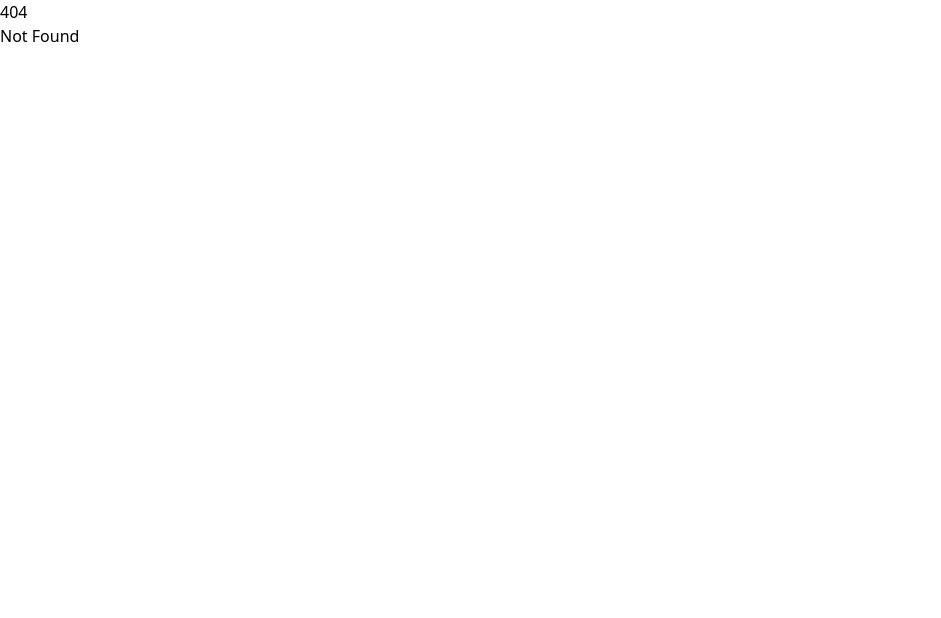
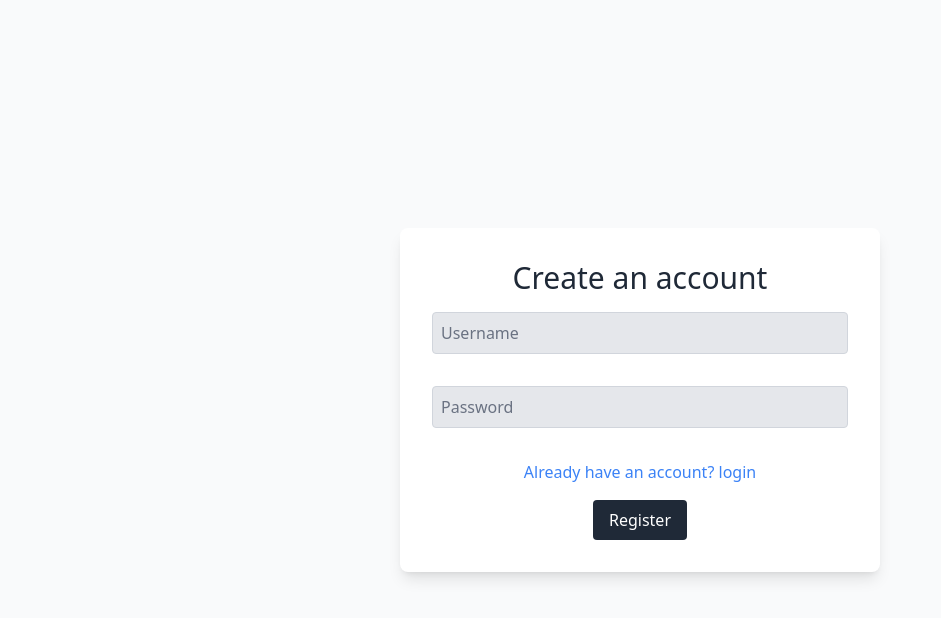
Before and after one commit to emadgit/Artisanica, a SvelteKit app in the folder artisanica/: page /register in a window 1280 px wide. Before the commit this address had no page. Shown: the top 618 px of the page, without its empty margins (0-941 px from the left). Built offline with nearby package versions, Linux system fonts and the light colour scheme.

Commit message:
regsiter screen

```diff
--- a/artisanica/src/routes/+page.svelte
+++ b/artisanica/src/routes/+page.svelte
@@ -1,13 +1,23 @@
-<div class="flex flex-row w-full h-screen bg-[#F9FAFB] items-center justify-center">
-    <div class=" flex flex-col items-center justify-center w-full h-ful gap-4">
-    <form class="flex flex-col items-center justify-center w-fit h-fit p-8 gap-4 bg-[#fff] rounded-lg shadow-lg">
-        <h1 class="text-3xl text-[#1F2937] text-center">Welcome to Artisanica</h1>
-        <input type="text" placeholder="Username" class="p-2 mb-4 border border-gray-300 rounded bg-[#E5E7EB]" />
-        <input type="text" placeholder="Password" class="p-2 mb-4 border border-gray-300 rounded bg-[#E5E7EB]" />
+<div class="flex h-screen w-full flex-row items-center justify-center bg-[#F9FAFB]">
+	<div class=" h-ful flex w-full flex-col items-center justify-center gap-4">
+		<form
+			class="w-3/8 flex h-fit flex-col items-center justify-center gap-4 rounded-lg bg-[#fff] p-8 shadow-lg"
+		>
+			<h1 class="text-center text-3xl text-[#1F2937]">Welcome to Artisanica</h1>
+			<input
+				type="text"
+				placeholder="Username"
+				class="mb-4 w-full rounded border border-gray-300 bg-[#E5E7EB] p-2"
+			/>
+			<input
+				type="text"
+				placeholder="Password"
+				class="mb-4 w-full rounded border border-gray-300 bg-[#E5E7EB] p-2"
+			/>
 
-        <a href="/register" class="text-[#3B82F6] hover:underline">Don't have an account? Register</a>
+			<a href="/register" class="text-[#3B82F6] hover:underline">Don't have an account? Register</a>
 
-        <button class="px-4 py-2 bg-[#1F2937] text-[#fff] rounded">Sign in</button>
-    </form>
-    </div>
+			<button class="rounded bg-[#1F2937] px-4 py-2 text-[#fff]">Sign in</button>
+		</form>
+	</div>
 </div>
--- /dev/null
+++ b/artisanica/src/routes/register/+page.svelte
@@ -0,0 +1,13 @@
+<div class="flex flex-row w-full h-screen bg-[#F9FAFB] items-center justify-center">
+    <div class=" flex flex-col items-center justify-center w-full h-ful gap-4">
+    <form class="flex flex-col items-center justify-center w-3/8 h-fit p-8 gap-4 bg-[#fff] rounded-lg shadow-lg">
+        <h1 class="text-3xl text-[#1F2937] text-center">Create an account</h1>
+        <input type="text" placeholder="Username" class="p-2 w-full mb-4 border border-gray-300 rounded bg-[#E5E7EB]" />
+        <input type="text" placeholder="Password" class="p-2 w-full mb-4 border border-gray-300 rounded bg-[#E5E7EB]" />
+
+        <a href="/" class="text-[#3B82F6] hover:underline">Already have an account? login </a>
+
+        <button class="px-4 py-2 bg-[#1F2937] text-[#fff] rounded">Register</button>
+    </form>
+    </div>
+</div>
```
